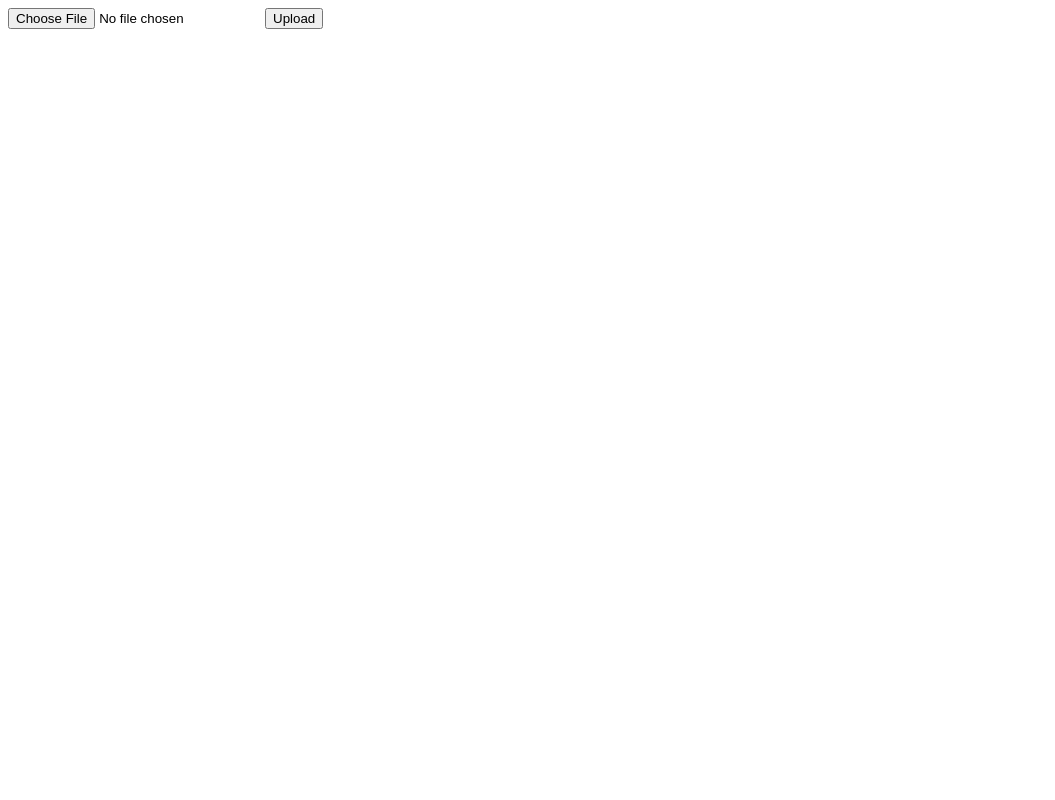
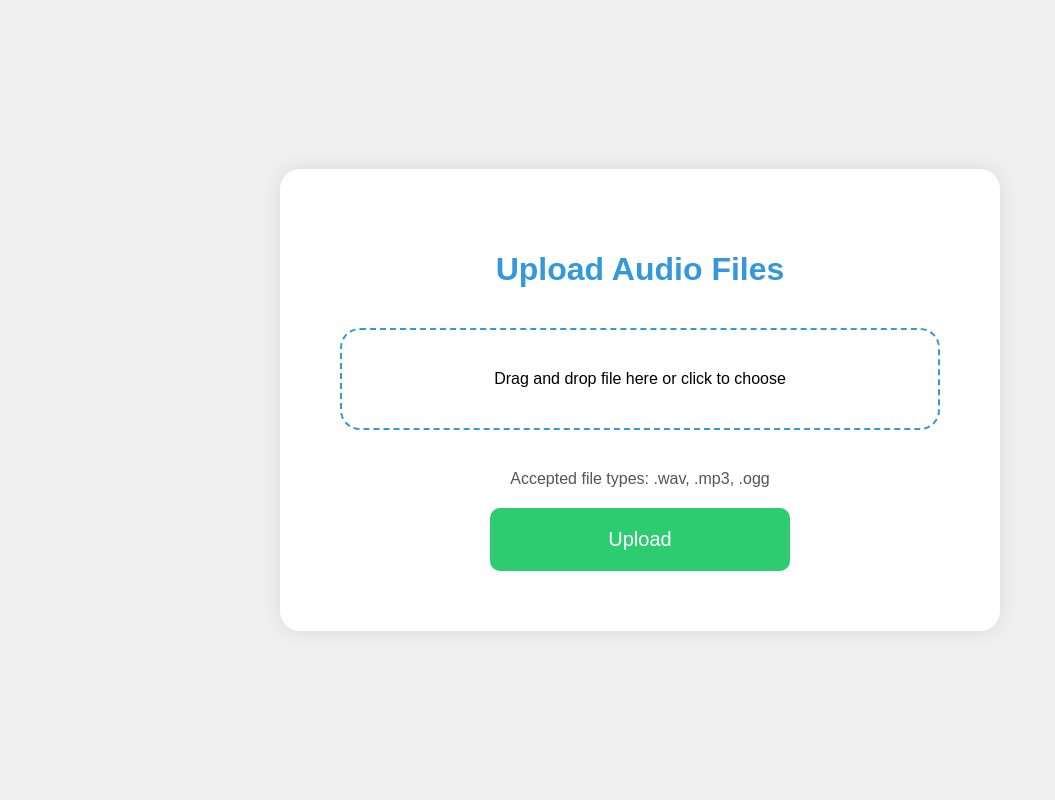
Before and after one commit to Tarakki100/audiotextsummary, a Flask app: page / in a window 1280 px wide. Shown: the whole page, without its empty margins (0-1055 px from the left). Run offline with Flask 3, Linux system fonts and the light colour scheme.

Commit message:
Update index.html

```diff
--- a/templates/index.html
+++ b/templates/index.html
@@ -3,12 +3,95 @@
 <head>
     <meta charset="UTF-8">
     <meta name="viewport" content="width=device-width, initial-scale=1.0">
-    <title>Upload Audio</title>
+    <title>Upload Audio Files</title>
+    <style>
+        body {
+            font-family: Arial, sans-serif;
+            background-color: #f0f0f0;
+            margin: 0;
+            padding: 0;
+            display: flex;
+            justify-content: center;
+            align-items: center;
+            height: 100vh;
+        }
+
+        form {
+            background-color: #fff;
+            padding: 60px;
+            border-radius: 20px;
+            box-shadow: 0 0 20px rgba(0, 0, 0, 0.1);
+            max-width: 600px;
+            width: 100%;
+            text-align: center;
+        }
+
+        .file-upload {
+            border: 2px dashed #3498db;
+            border-radius: 20px;
+            padding: 40px;
+            cursor: pointer;
+            margin-bottom: 40px;
+        }
+
+        .file-upload:hover {
+            border-color: #2980b9;
+        }
+
+        input[type="file"] {
+            display: none;
+        }
+
+        h1 {
+            color: #3498db;
+            margin-bottom: 40px;
+        }
+
+        p {
+            font-size: 16px;
+            color: #555;
+            margin-top: 20px;
+        }
+
+        input[type="submit"] {
+            padding: 20px 40px;
+            background-color: #2ecc71;
+            color: #fff;
+            border: none;
+            border-radius: 10px;
+            cursor: pointer;
+            font-size: 20px;
+            transition: background-color 0.3s;
+            margin-top: 20px;
+            width: 100%;
+            box-sizing: border-box;
+            max-width: 300px;
+            display: block;
+            margin-left: auto;
+            margin-right: auto;
+        }
+
+        input[type="submit"]:hover {
+            background-color: #27ae60;
+        }
+    </style>
 </head>
 <body>
-    <form action="/process_audio" method="post" enctype="multipart/form-data">
-        <input type="file" name="audio_file">
+    <form id="uploadForm" action="/process_audio" method="post" enctype="multipart/form-data">
+        <h1>Upload Audio Files</h1>
+        <div class="file-upload" id="fileUpload">
+            <label for="fileInput">Drag and drop file here or click to choose</label>
+            <input type="file" id="fileInput" name="audio_file">
+        </div>
+        <p>Accepted file types: .wav, .mp3, .ogg</p>
         <input type="submit" value="Upload">
     </form>
+
+    <script>
+        document.getElementById('fileUpload').addEventListener('change', function() {
+            var fileName = this.querySelector('input[type=file]').files[0].name;
+            this.querySelector('label').innerText = fileName;
+        });
+    </script>
 </body>
 </html>
```
